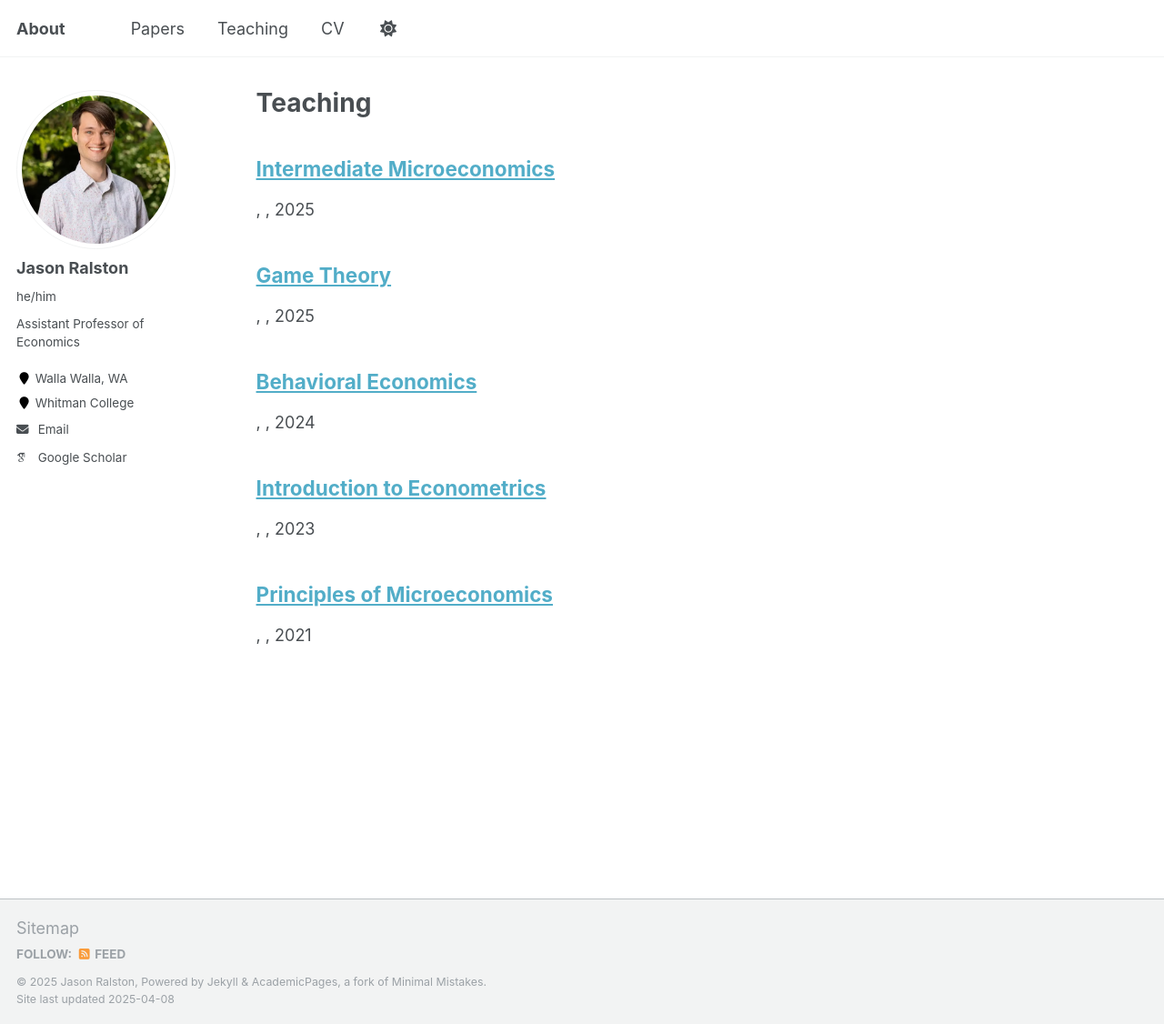
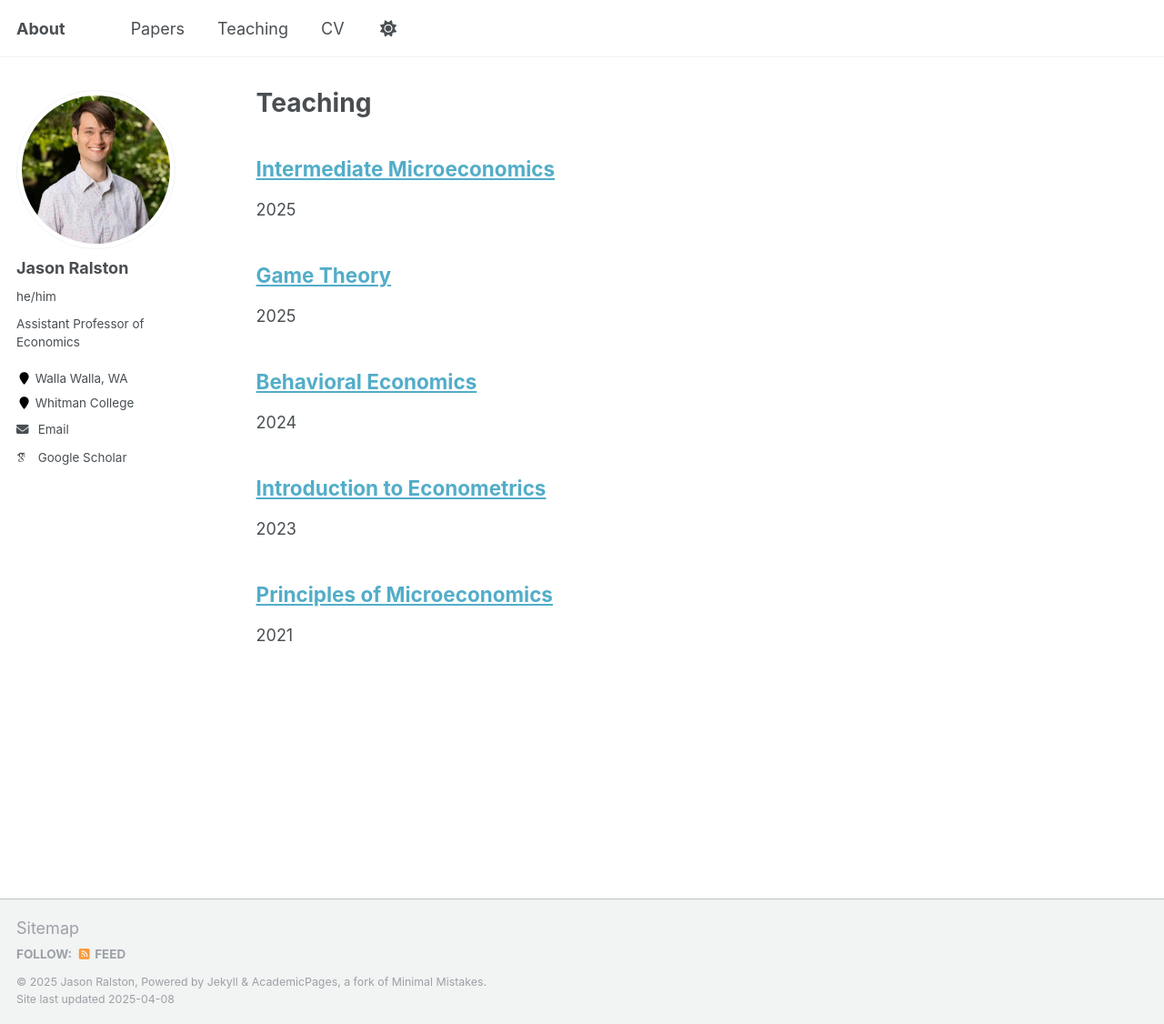
Before and after one commit to jasonralston/jasonralston.github.io, a Jekyll site: the page built from _pages/teaching.html, in a window 1280 px wide and 1126 px high. Shown: the whole window at 91% size. Built offline with Jekyll 4.4.1, drawn with Linux system fonts in a browser that asks for light colours; some web fonts are replaced.

Commit message:
Update archive-single.html

```diff
--- a/_includes/archive-single.html
+++ b/_includes/archive-single.html
@@ -39,7 +39,7 @@
     {% endif %}
 
         {% if post.collection == 'teaching' %}
-          <p> {{ post.type }}, <i>{{ post.venue }}</i>, {{ post.date | default: "1900-01-01" | date: "%Y" }} </p>
+          <p> {{ post.type }} <i>{{ post.venue }}</i> {{ post.date | default: "1900-01-01" | date: "%Y" }} </p>
         {% elsif post.collection == 'publications' %}
           <p>Published in <i>{{ post.venue }}</i>, {{ post.date | default: "1900-01-01" | date: "%Y" }} </p>
         {% elsif post.date %}
```
